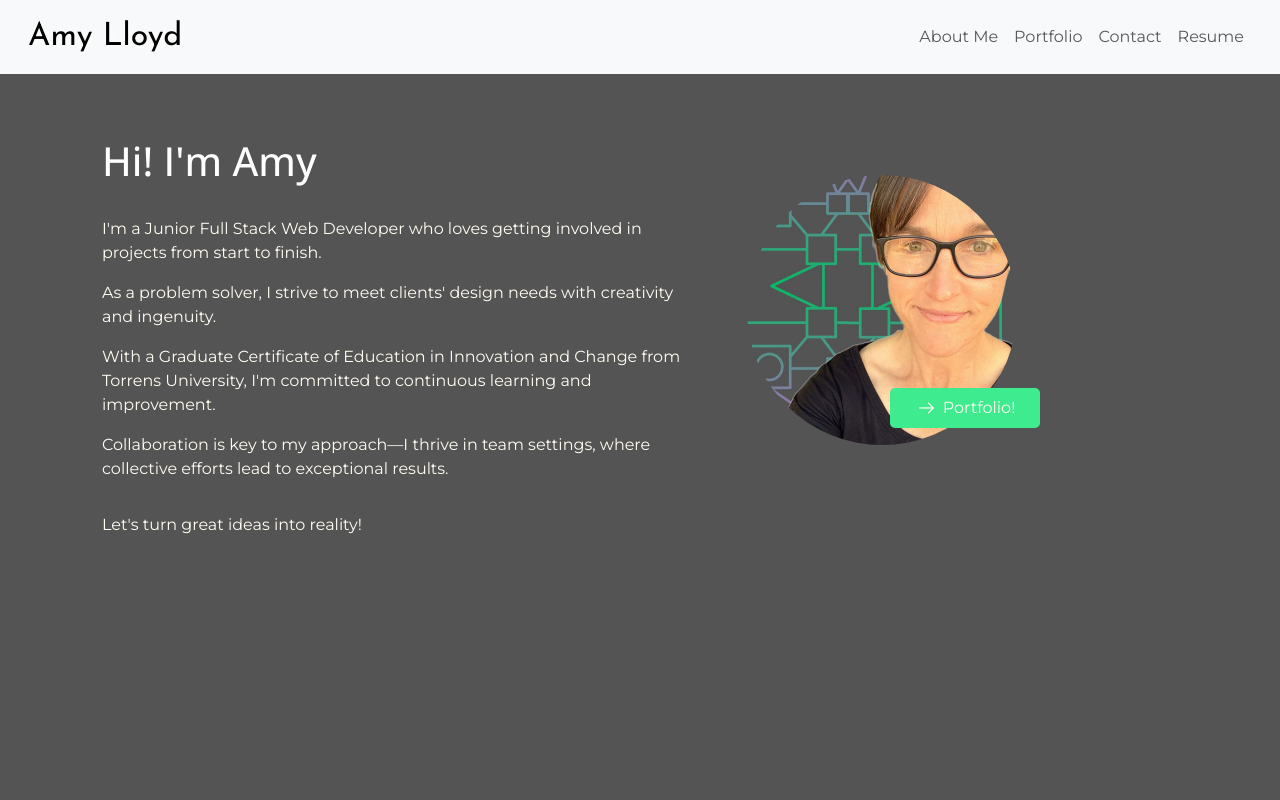
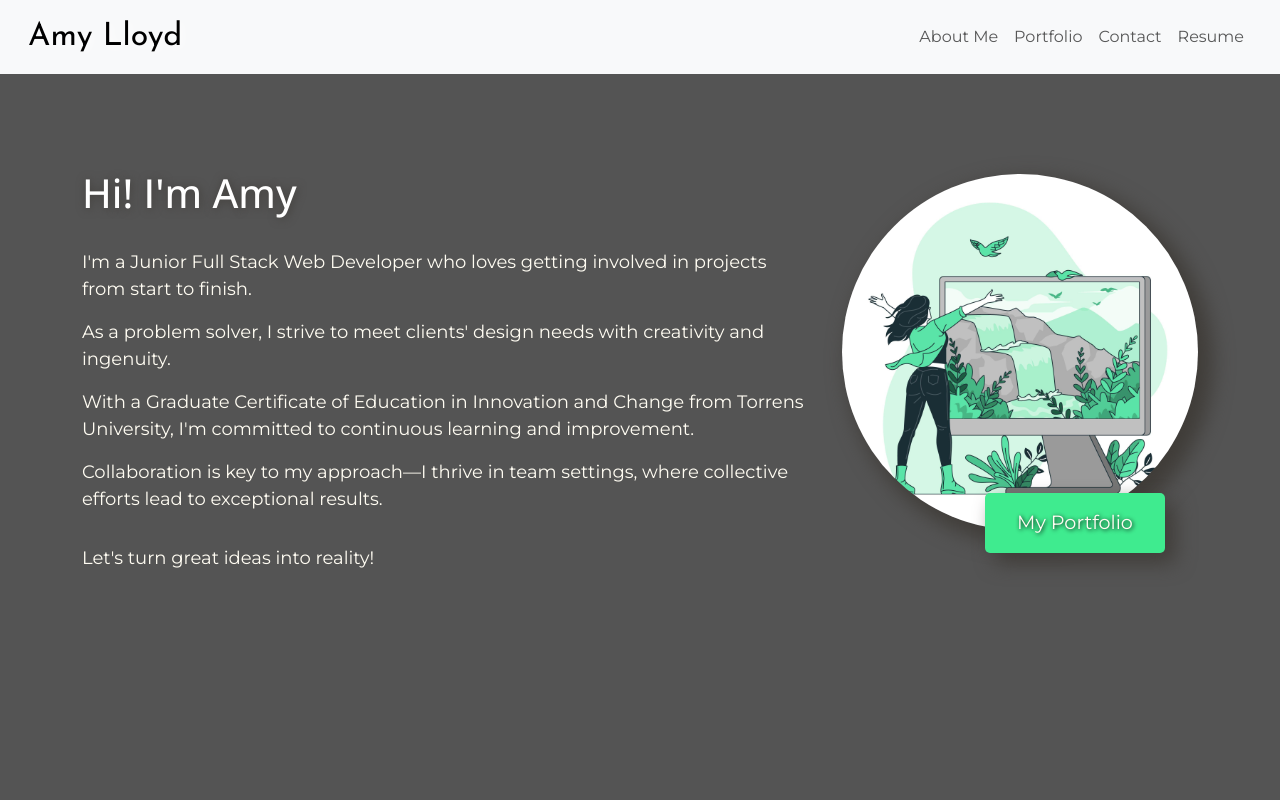
Before and after one commit to AmyLloyd/React-Portfolio, a React (Vite) app: page / in a window 1280 px wide. Shown: the top 800 px of the page. Built offline with nearby package versions, Linux system fonts and the light colour scheme; a web font is replaced by a local one.

Commit message:
change image and styling on about page

```diff
--- a/src/App.css
+++ b/src/App.css
@@ -25,6 +25,7 @@
   --button-bg1: #eb9c2dd1;
   --transparent-orange: #eb9c2d7e;
   --nav-bg:rgb(248, 247, 247);
+  --btn-text: black;
 }
 
 html,
@@ -88,12 +89,13 @@ footer {
 
 .feature-button {
   background-color:var(--feature-color2)!important;
+  box-shadow: 10px 10px 20px var(--secondary-text-color);
   border:none;
-  color:var(--secondary-text-color);
-  font-size: small;
+  color:var(--btn-text);
+  font-size:small;
   border-radius:5px;
-  min-height: 40px;
-  width:150px;
+  min-height: 60px;
+  width:180px;
   text-wrap:wrap;
   margin:3px;
   padding:3px;
@@ -119,6 +121,7 @@ h1 {
   margin-top: 4rem;
   margin-bottom:2rem;
   color:white;
+  text-shadow:1px 1px 10px var(--secondary-text-color);
 }
 
 h2, h3, h4 {
@@ -130,7 +133,7 @@ p {
   color: var(--text-color);
   text-align:left;
   margin-top: 2rem;
-  font-size: medium;
+  font-size: large;
 }
 
 li {
@@ -138,6 +141,13 @@ li {
   color: var(--text-color);
   text-align:left;
   font-size:medium;
+}
+
+.link {
+  color:var(--text-color);
+  text-decoration:none;
+  text-shadow:1px 1px 4px #000000;
+  font-size:1.2rem
 }
 
 
@@ -233,10 +243,11 @@ i:hover {
 }
 
 .feature-photo {
-  width: 270px;
-  height: 270px;
-  border-radius: 180px;
-  margin-bottom: -40px;
+  width: 100%;
+  height: 100%;
+  border-radius: 360px;
+  margin-bottom: -20px;
+  box-shadow: 10px 10px 20px 5px var(--secondary-text-color);
 }
 
 .sticky-button {
--- a/src/components/AboutContainer/index.jsx
+++ b/src/components/AboutContainer/index.jsx
@@ -9,10 +9,10 @@ import './styles.css'
 
 function AboutContainer() {
   return (
-    <Container fluid="md" className='min-vh'>
+    <Container className='min-vh mt-5'>
       <Row className="align-items-center">
-        <Col sm={12} md={7} className="ps-3 pe-3">
-            <div className='mt-2 pt-2 ps-3 pe-3'>
+        <Col sm={12} md={6} xl={8} className="pe-3">
+            <div className=''>
             <h1>Hi! I'm Amy</h1>
                 <p className="mt-1">I'm a Junior Full Stack Web Developer who loves getting involved in projects from start to finish.</p>
                 <p className="mt-1">As a problem solver, I strive to meet clients' design needs with creativity and ingenuity.</p>
@@ -21,13 +21,14 @@ function AboutContainer() {
                 <p>Let's turn great ideas into reality!</p>
             </div>
         </Col>
-        <Col md={3} className='mt-2 pt-2'>
+        <Col md={6} sm={12} xl={4} className='mt-5 pt-2'>
             <div className='center-content'>
-                    <img src='./assets/amy_github_flip.jpg' alt='a visual showing a woman with a green and blue connecting lines on a dark grey background' className="feature-photo"/>
+                <img src='./assets/flagship_picture.jpeg' alt='a woman connecting the natural world through her device' className="feature-photo"/>
+                    {/* <img src='./assets/amy_github_flip.jpg' alt='a visual showing a woman with a green and blue connecting lines on a dark grey background' className="feature-photo"/> */}
                     <button className='feature-button sticky-button display-block'>
-                        <Link to="/portfolio">
-                          <span class="material-symbols-outlined">arrow_right_alt</span>
-                          Portfolio!
+                        <Link to="/portfolio" className="link">
+                          {/* <span class="material-symbols-outlined">arrow_right_alt</span> */}
+                          My Portfolio
                         </Link>
                     </button>
             </div>
--- a/src/components/AboutContainer/styles.css
+++ b/src/components/AboutContainer/styles.css
@@ -1,5 +1,5 @@
 a {
-    color:var(--text-color);
+    color:var(--secondary-text-color);
     text-decoration:none;
-    font-size: medium;
+    font-size:1.5rem;
 }
```
Also changed, not shown: public/assets/flagship_picture.jpeg (added).
